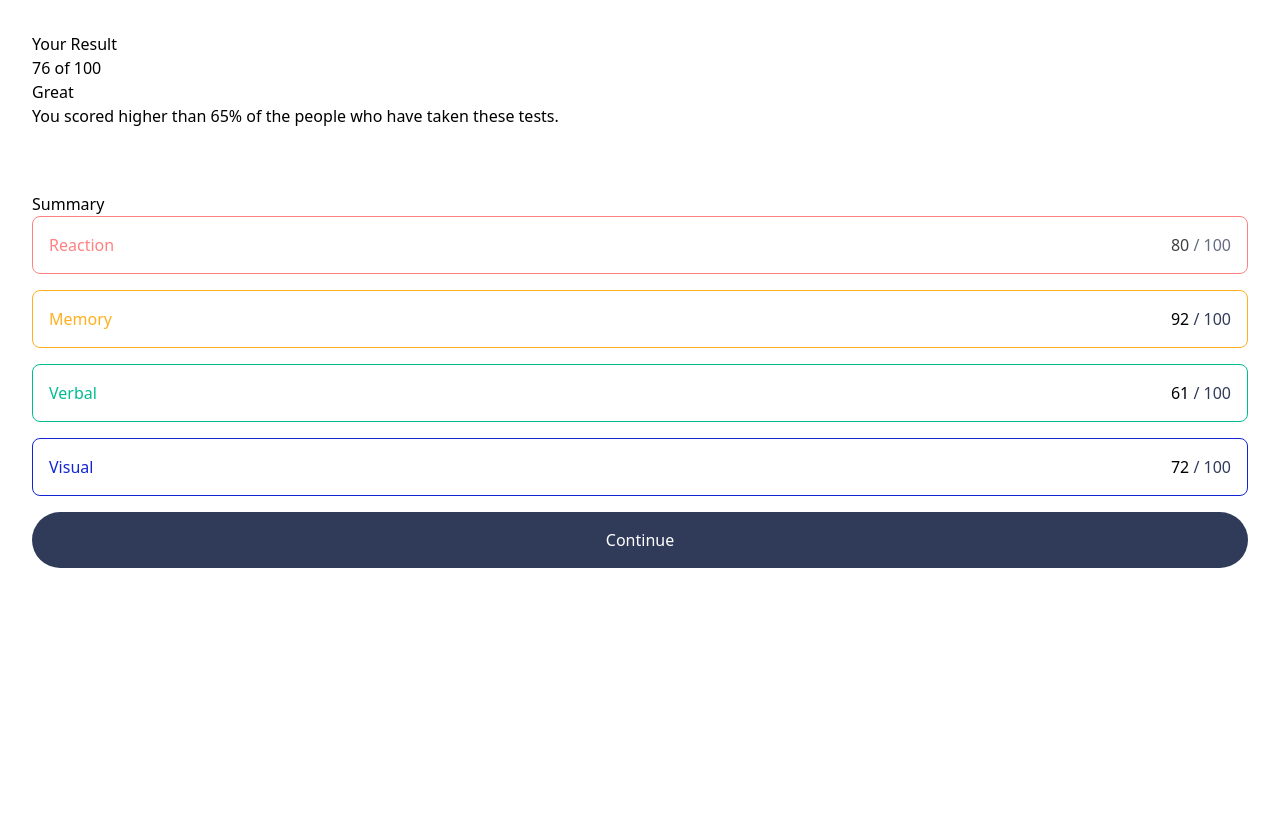
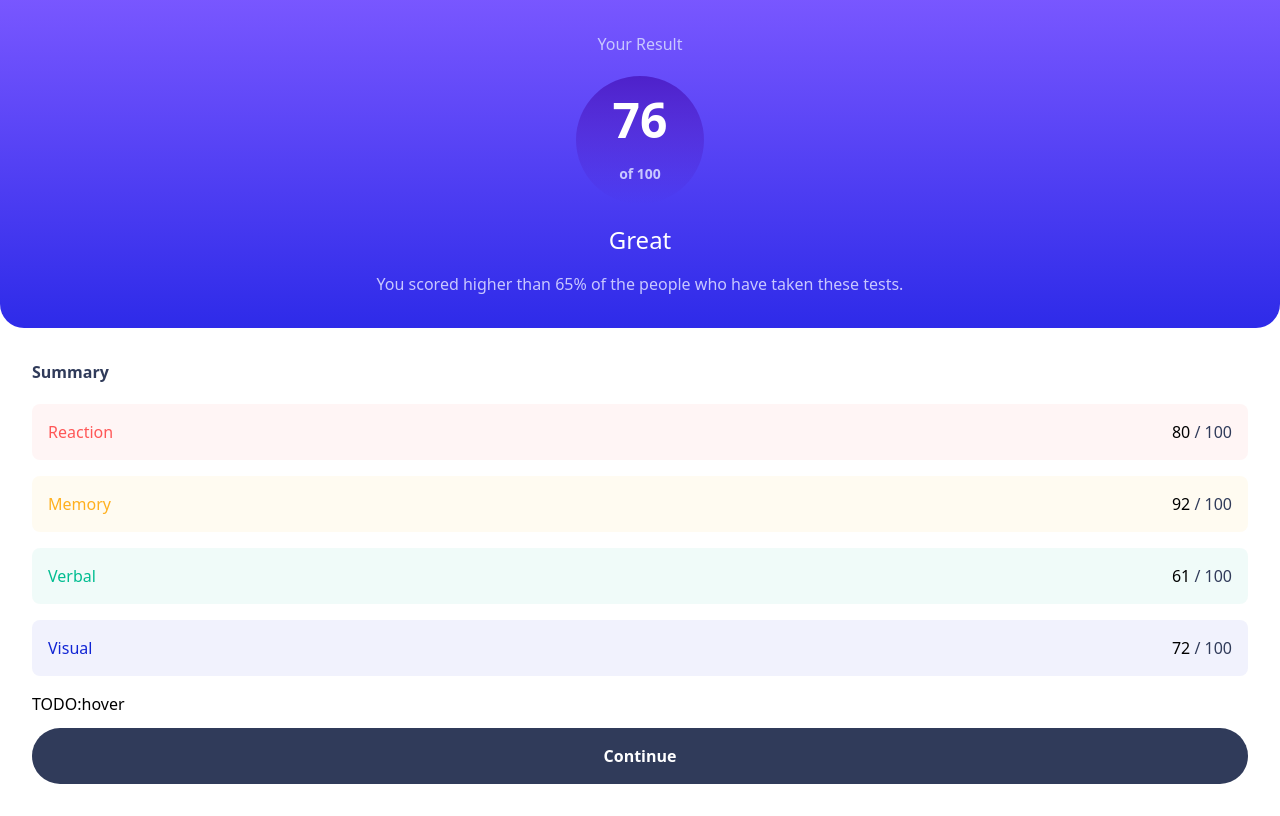
Before and after one commit to SanazBHMN/results-summary-component-main, a website: page index.html in a window 1280 px wide. Drawn offline with nearby package versions, Linux system fonts and the light colour scheme; files that its build step writes are made by us from their sources.

Commit message:
Complete styles for both sections

```diff
--- a/index.html
+++ b/index.html
@@ -13,21 +13,28 @@
     <title>Frontend Mentor | Results summary component</title>
   </head>
   <body>
-    <section class="p-8">
+    <section
+      class="p-8 bg-gradient-to-t from-light-royal-blue to-light-slate-blue text-light-lavender rounded-b-3xl"
+    >
       <div>
-        <h4>Your Result</h4>
-        <div>76 of 100</div>
-        <h4>Great</h4>
-        <p>
+        <h4 class="text-center mb-5">Your Result</h4>
+        <div
+          class="font-semibold flex flex-col justify-evenly items w-32 h-32 mx-auto text-center bg-gradient-to-b from-violet-blue to-persian-blue rounded-full"
+        >
+          <p class="text-5xl text-white">76</p>
+          <span class="text-sm">of 100</span>
+        </div>
+        <h4 class="text-2xl text-white text-center mt-5 mb-4">Great</h4>
+        <p class="text-center px-6">
           You scored higher than 65% of the people who have taken these tests.
         </p>
       </div>
     </section>
 
     <section class="p-8">
-      <h4>Summary</h4>
+      <h4 class="text-dark-gray-blue font-semibold mb-5">Summary</h4>
       <div
-        class="flex justify-between items-center border border-light-red opacity-75 rounded-lg mb-4 p-4"
+        class="flex justify-between items-center bg-red-transparent rounded-lg mb-4 p-4"
       >
         <div>
           <span class="text-light-red">Reaction</span>
@@ -38,7 +45,7 @@
         </div>
       </div>
       <div
-        class="flex justify-between items-center border border-orangey-yellow mb-4 p-4 rounded-lg"
+        class="flex justify-between items-center bg-orange-transparent mb-4 p-4 rounded-lg"
       >
         <div>
           <span class="text-orangey-yellow">Memory</span>
@@ -49,7 +56,7 @@
         </div>
       </div>
       <div
-        class="flex justify-between items-center border border-green-teal mb-4 p-4 rounded-lg"
+        class="flex justify-between items-center bg-green-transparent mb-4 p-4 rounded-lg"
       >
         <div>
           <span class="text-green-teal">Verbal</span>
@@ -60,7 +67,7 @@
         </div>
       </div>
       <div
-        class="flex justify-between items-center border border-cobalt-blue mb-4 p-4 rounded-lg"
+        class="flex justify-between items-center bg-blue-transparent mb-4 p-4 rounded-lg"
       >
         <div>
           <span class="text-cobalt-blue">Visual</span>
@@ -70,7 +77,10 @@
           <span class="text-dark-gray-blue">/ 100</span>
         </div>
       </div>
-      <button class="w-full bg-dark-gray-blue text-white py-4 rounded-full">
+      TODO:hover
+      <button
+        class="w-full font-semibold bg-dark-gray-blue text-white py-4 mt-3 rounded-full"
+      >
         Continue
       </button>
     </section>
--- a/tailwind.config.js
+++ b/tailwind.config.js
@@ -8,6 +8,11 @@ module.exports = {
       "orangey-yellow": "hsl(39, 100%, 56%)",
       "green-teal": "hsl(166, 100%, 37%)",
       "cobalt-blue": "hsl(234, 85%, 45%)",
+
+      "red-transparent": "hsl(0, 100%, 67%, 0.06)",
+      "orange-transparent": "hsl(39, 100%, 56%, 0.06)",
+      "green-transparent": "hsl(166, 100%, 37%, 0.06)",
+      "blue-transparent": "hsl(234, 85%, 45%, 0.06)",
 
       "light-slate-blue": "hsl(252, 100%, 67%)",
       "light-royal-blue": "hsl(241, 81%, 54%)",
```
